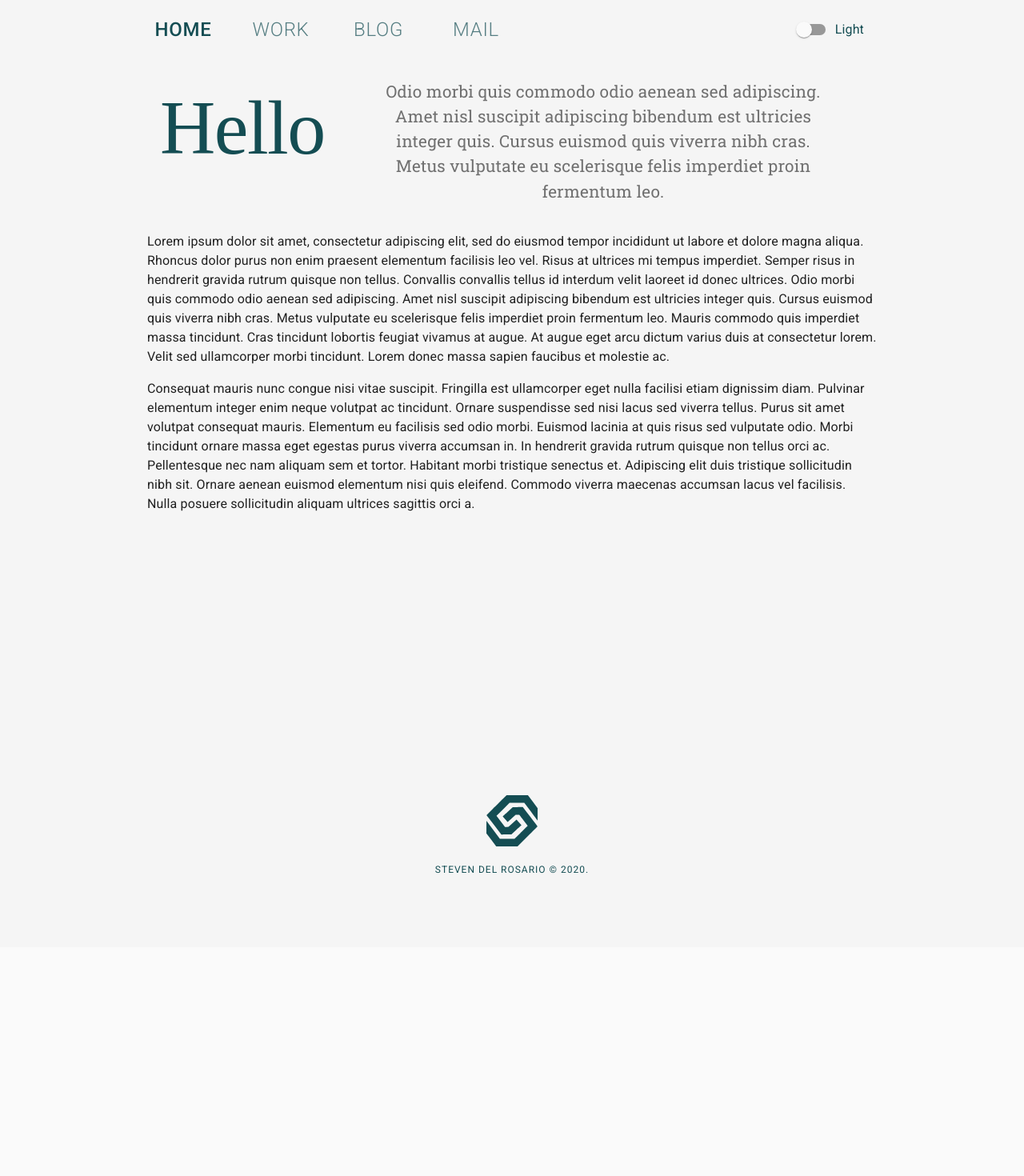
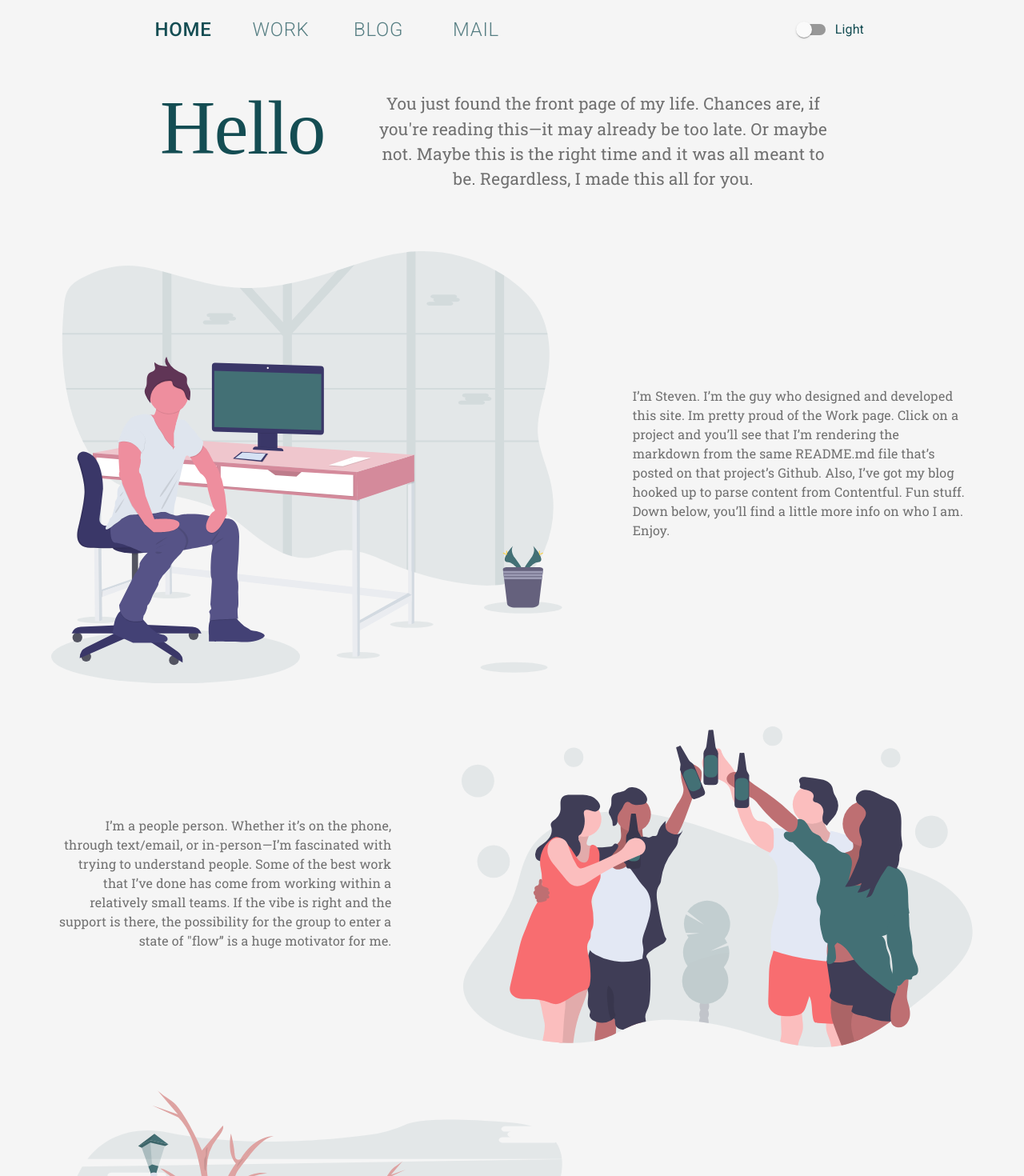
Before and after one commit to stevendelro/Portfolio, a Next.js app: page / in a window 1280 px wide. Shown: the top 1470 px of the page at 80% size. Before the commit the page ends 1184 px from the top, so only its background shows below. Built offline with nearby package versions, Linux system fonts and the light colour scheme; a web font is replaced by a local one.

Commit message:
added real content. mapped imageText component.

```diff
--- a/pages/index.js
+++ b/pages/index.js
@@ -1,9 +1,14 @@
 import { makeStyles } from '@material-ui/core/styles'
 import Container from '@material-ui/core/Container'
 import React from 'react'
-import Typography from '@material-ui/core/Typography'
 
+import { AboutDark, AboutLight } from '../components/svg/About'
+import { ExploreDark, ExploreLight } from '../components/svg/Explore'
+import { HangoutDark, HangoutLight } from '../components/svg/Hangout'
+import { PartyDark, PartyLight } from '../components/svg/Party'
+import { WorkDark, WorkLight } from '../components/svg/Work'
 import PageIntro from '../components/PageIntro'
+import TextPictureItem from '../components/home/TextPictureItem'
 
 const useStyles = makeStyles(theme => ({
   rootMainIndex: {
@@ -13,52 +18,94 @@ const useStyles = makeStyles(theme => ({
         ? theme.palette.common.defaultDarkBackground
         : theme.palette.common.defaultLightBackground,
   },
-  div: {
-    height: '34vh'
-  }
+  mainContainer: {
+    paddingBottom: theme.spacing(20),
+    [theme.breakpoints.down('xs')]: {
+      paddingBottom: theme.spacing(5),
+    },
+  },
 }))
+
+const heroParagraph = `
+You just found the front page of my life. Chances are, if you're reading
+this—it may already be too late. Or maybe not. Maybe this is the right
+time and it was all meant to be. Regardless, I made this all for you.
+`
+const aboutText = `
+I’m Steven. I’m the guy who designed and developed this site. Im pretty
+proud of the Work page. Click on a project and you’ll see that I’m rendering
+the markdown from the same README.md file that’s posted on that project’s
+Github. Also, I’ve got my blog hooked up to parse content from Contentful.
+Fun stuff. Down below, you’ll find a little more info on who I am. Enjoy.
+`
+const partyText = `
+I’m a people person. Whether it’s on the phone, through text/email, or
+in-person—I’m fascinated with trying to understand people. Some of the
+best work that I’ve done has come from working within a relatively small
+teams. If the vibe is right and the support is there, the possibility for
+the group to enter a state of "flow” is a huge motivator for me.
+`
+const exploreText =`
+I always find a way to balance out the time I spend sitting at a desk
+with doing something active. Back before all the travel restrictions, my
+girlfriend and I would routinely make plans to visit different cities and
+check out all the national parks. Some couples don’t travel well, but her
+and I love it. Give us a couple funny podcasts, some good books, a long
+road—and we’re good to go.
+`
+const hangoutText =`
+I’m an inquisitive guy. If something piques my interest, my curiosity has
+a way to really feed itself. When it comes to having discussions, I’m
+definitely someone who strives for depth, rather than just skimming surface
+layer topics. This has led me to have some of the most interesting
+conversations. This world is built on the stories we share.
+`
+const workText =`
+And here I am now. I’ve spent the past ten or so years of my life working
+some interesting jobs, meeting a ton of people and having some great
+conversations. Two years ago, I got into web development and I made a couple
+apps. Now, with the pandemic in full swing, I’ve been making the most of it.
+The hours seem to literally melt away as I solve problem after problem. It's
+unlike anything I've ever done.
+`
+
+const defaultParagraph = `
+Lorem ipsum dolor sit amet, consectetur adipiscing elit, sed do
+eiusmod tempor incididunt ut labore et dolore magna aliqua.
+Rhoncus dolor purus non enim praesent elementum facilisis leo vel.
+Risus at ultrices mi tempus imperdiet. Semper risus in hendrerit
+gravida rutrum quisque non tellus. Convallis convallis tellus id
+interdum velit laoreet id donec ultrices. Odio morbi quis commodo
+odio aenean sed adipiscing.
+`
+
+const imageTextArray = [
+  [<AboutDark />, <AboutLight />, aboutText],
+  [<PartyDark />, <PartyLight />, partyText],
+  [<ExploreDark />, <ExploreLight />, exploreText],
+  [<HangoutDark />, <HangoutLight />, hangoutText],
+  [<WorkDark />, <WorkLight />, workText],
+]
 
 export default function Index() {
   const classes = useStyles()
-  const heroParagraph = `Odio morbi quis commodo odio aenean
-  sed adipiscing. Amet nisl suscipit adipiscing bibendum est ultricies
-  integer quis. Cursus euismod quis viverra nibh cras. Metus vulputate
-  eu scelerisque felis imperdiet proin fermentum leo.`
+
   return (
     <article id='MainIndexBody' className={classes.rootMainIndex}>
       <PageIntro title='Hello' paragraph={heroParagraph} />
-      <Container maxWidth='md'>
-        <Typography paragraph>
-          Lorem ipsum dolor sit amet, consectetur adipiscing elit, sed do
-          eiusmod tempor incididunt ut labore et dolore magna aliqua. Rhoncus
-          dolor purus non enim praesent elementum facilisis leo vel. Risus at
-          ultrices mi tempus imperdiet. Semper risus in hendrerit gravida rutrum
-          quisque non tellus. Convallis convallis tellus id interdum velit
-          laoreet id donec ultrices. Odio morbi quis commodo odio aenean sed
-          adipiscing. Amet nisl suscipit adipiscing bibendum est ultricies
-          integer quis. Cursus euismod quis viverra nibh cras. Metus vulputate
-          eu scelerisque felis imperdiet proin fermentum leo. Mauris commodo
-          quis imperdiet massa tincidunt. Cras tincidunt lobortis feugiat
-          vivamus at augue. At augue eget arcu dictum varius duis at consectetur
-          lorem. Velit sed ullamcorper morbi tincidunt. Lorem donec massa sapien
-          faucibus et molestie ac.
-        </Typography>
-        <Typography>
-          Consequat mauris nunc congue nisi vitae suscipit. Fringilla est
-          ullamcorper eget nulla facilisi etiam dignissim diam. Pulvinar
-          elementum integer enim neque volutpat ac tincidunt. Ornare suspendisse
-          sed nisi lacus sed viverra tellus. Purus sit amet volutpat consequat
-          mauris. Elementum eu facilisis sed odio morbi. Euismod lacinia at quis
-          risus sed vulputate odio. Morbi tincidunt ornare massa eget egestas
-          purus viverra accumsan in. In hendrerit gravida rutrum quisque non
-          tellus orci ac. Pellentesque nec nam aliquam sem et tortor. Habitant
-          morbi tristique senectus et. Adipiscing elit duis tristique
-          sollicitudin nibh sit. Ornare aenean euismod elementum nisi quis
-          eleifend. Commodo viverra maecenas accumsan lacus vel facilisis. Nulla
-          posuere sollicitudin aliquam ultrices sagittis orci a.
-        </Typography>
+      <Container className={classes.mainContainer} maxWidth='lg'>
+        {imageTextArray.map((item, index) => {
+          return (
+            <TextPictureItem
+              key={index}
+              darkModeImage={item[0]}
+              lightModeImage={item[1]}
+              text={item[2] ? item[2] : defaultParagraph}
+              imageOrientation={index % 2 === 0 ? 'left' : 'right'}
+            />
+          )
+        })}
       </Container>
-      <div className={classes.div}></div>
     </article>
   )
 }
```
